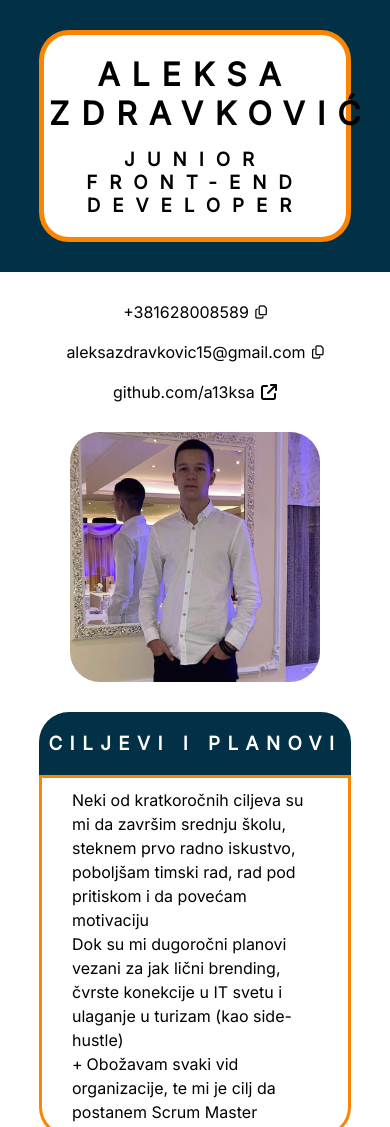
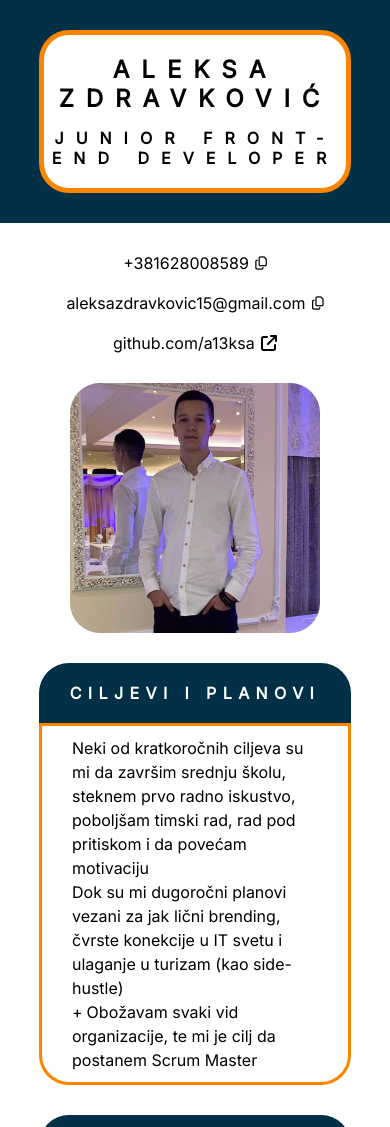
Before and after one commit to a13ksa/resume, a plain HTML site: page index.html in a window 390 px wide. Shown: the top 1127 px of the page. Drawn offline with Linux system fonts and the light colour scheme.

Commit message:
Smanjen font za mob Responsive

```diff
--- a/style.css
+++ b/style.css
@@ -44,6 +44,14 @@ header{
     text-transform: uppercase;
     border: #FB8500 5px solid;
     letter-spacing: 0.75em;
+}
+@media(max-width: 500px){
+    h1{
+        font-size: 1.5em;
+    }
+    h3{
+        font-size: 1em;
+    }
 }
 .heading h1{
     margin-bottom: 15px;
```
